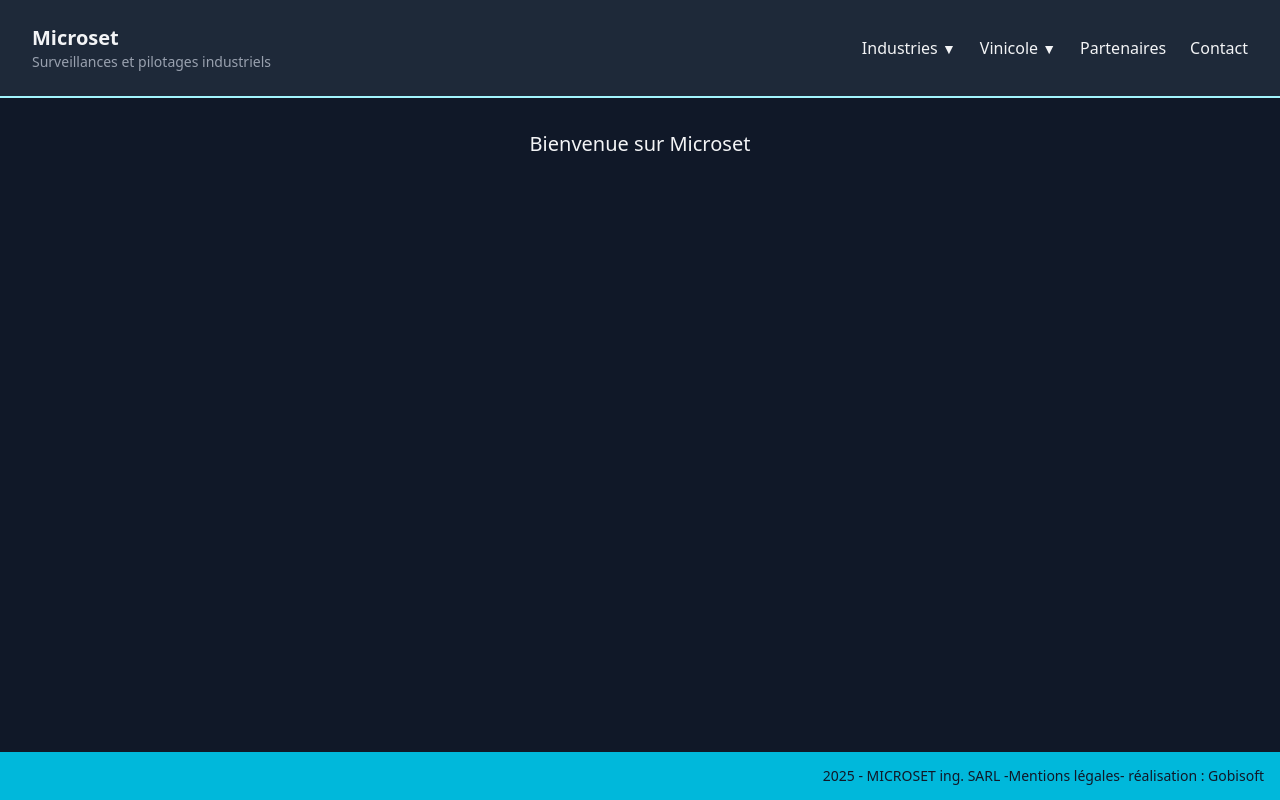
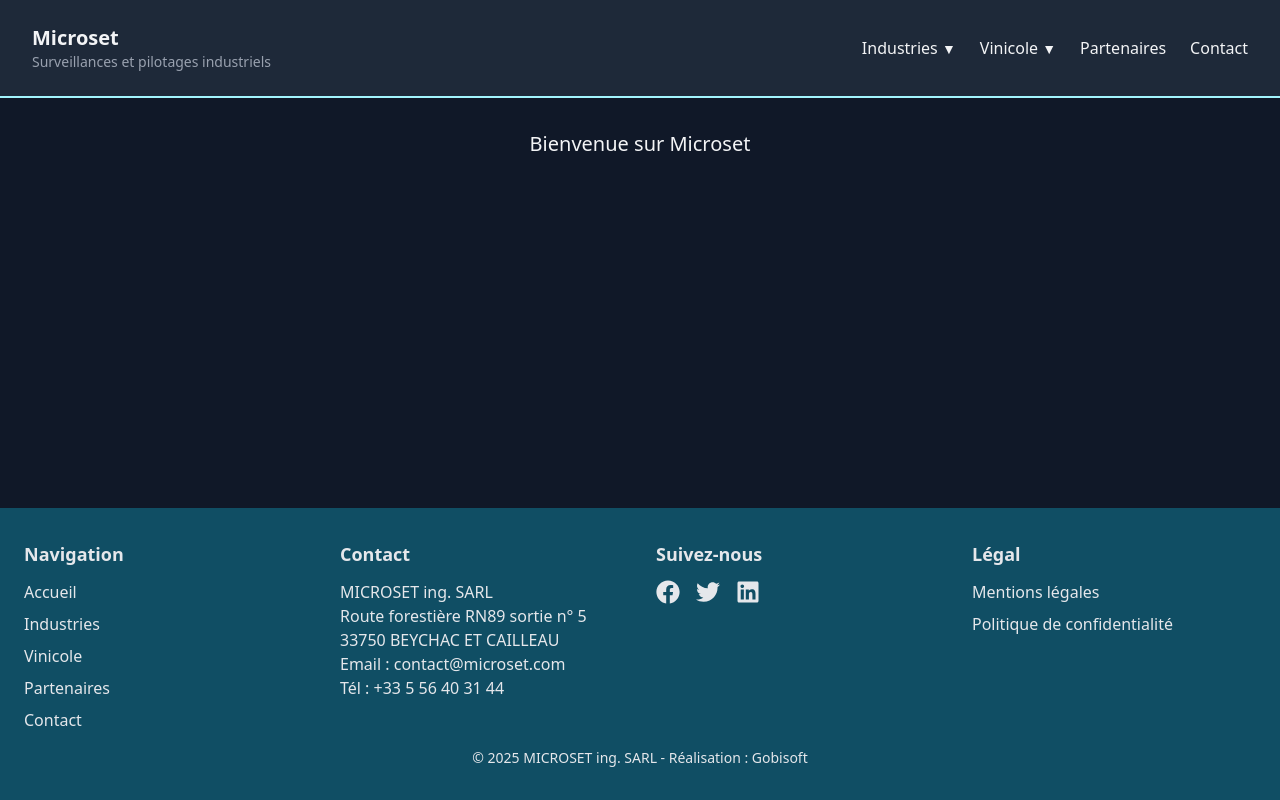
Before and after one commit to bendersoft/microset-static-website, a React (Vite) app in the folder microset/: page / in a window 1280 px wide. Built offline with nearby package versions, Linux system fonts and the light colour scheme.

Commit message:
add react-icons package; update Footer component with social media links and improved layout

```diff
--- a/microset/package.json
+++ b/microset/package.json
@@ -15,6 +15,7 @@
 		"lucide-react": "^0.476.0",
 		"react": "^19.0.0",
 		"react-dom": "^19.0.0",
+		"react-icons": "^5.5.0",
 		"react-router-dom": "^7.2.0",
 		"uuid": "^11.1.0"
 	},
--- a/microset/src/components/Footer.tsx
+++ b/microset/src/components/Footer.tsx
@@ -1,8 +1,55 @@
+import { FaFacebook, FaLinkedin, FaTwitter } from "react-icons/fa";
+
 const Footer = () => {
 	return (
-		<footer className="bg-cyan-500 text-gray-900 h-12 flex items-center justify-end p-4 text-sm">
-			2025 - MICROSET ing. SARL - <a href="/mentions"> Mentions légales </a> -
-			réalisation : Gobisoft
+		<footer className="bg-cyan-900 text-gray-200 py-8">
+			<div className="max-w-7xl mx-auto px-6 grid grid-cols-1 sm:grid-cols-2 lg:grid-cols-4 gap-8">
+				{/* Navigation */}
+				<div>
+					<h3 className="text-lg font-semibold mb-3">Navigation</h3>
+					<ul className="space-y-2">
+						<li><a href="/" className="hover:underline">Accueil</a></li>
+						<li><a href="/industries" className="hover:underline">Industries</a></li>
+						<li><a href="/vinicole" className="hover:underline">Vinicole</a></li>
+						<li><a href="/partenaires" className="hover:underline">Partenaires</a></li>
+						<li><a href="/contact" className="hover:underline">Contact</a></li>
+					</ul>
+				</div>
+
+				{/* Contact */}
+				<div>
+					<h3 className="text-lg font-semibold mb-3">Contact</h3>
+					<p>MICROSET ing. SARL</p>
+					<p>Route forestière RN89 sortie n° 5</p>
+					<p>33750 BEYCHAC ET CAILLEAU</p>
+					<p>Email : <a href="mailto:contact@microset.com" className="hover:underline">contact@microset.com</a></p>
+					<p>Tél : <a href="tel:+335 56 40 31 44" className="hover:underline">+33 5 56 40 31 44</a></p>
+				</div>
+
+				{/* Réseaux sociaux */}
+				<div>
+					<h3 className="text-lg font-semibold mb-3">Suivez-nous</h3>
+					<div className="flex space-x-4">
+						<a href="/" className="hover:text-gray-700"><FaFacebook size={24} /></a>
+						<a href="/" className="hover:text-gray-700"><FaTwitter size={24} /></a>
+						<a href="/" className="hover:text-gray-700"><FaLinkedin size={24} /></a>
+					</div>
+				</div>
+
+				{/* Mentions & crédits */}
+				<div>
+					<h3 className="text-lg font-semibold mb-3">Légal</h3>
+					<ul className="space-y-2">
+						<li><a href="/mentions" className="hover:underline">Mentions légales</a></li>
+						<li><a href="/confidentialite" className="hover:underline">Politique de confidentialité</a></li>
+					</ul>
+				</div>
+			</div>
+
+			{/* Copyright */}
+			<div className="text-center text-sm pt-4">
+				© 2025 MICROSET ing. SARL - Réalisation : Gobisoft
+			</div>
 		</footer>
 	);
 };
```
Also changed, not shown: 1 other file (tests, documents, lock files or other folders).
